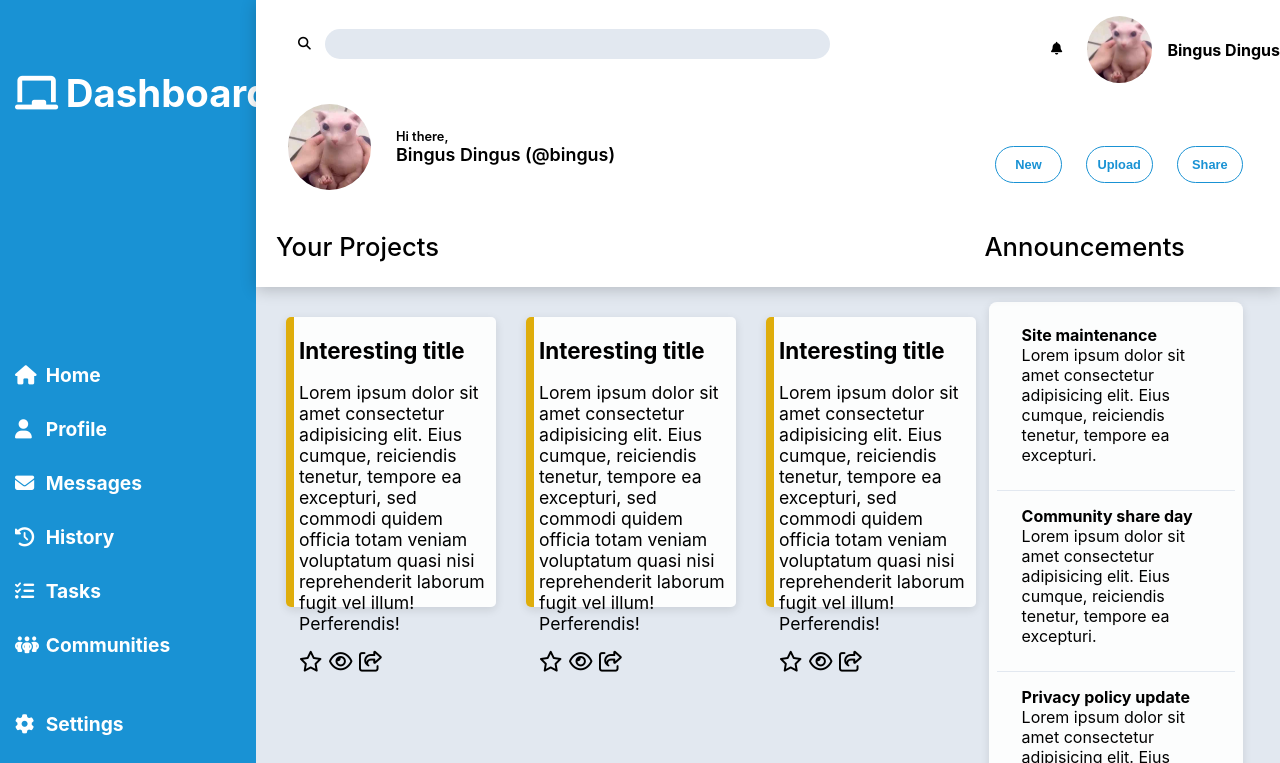
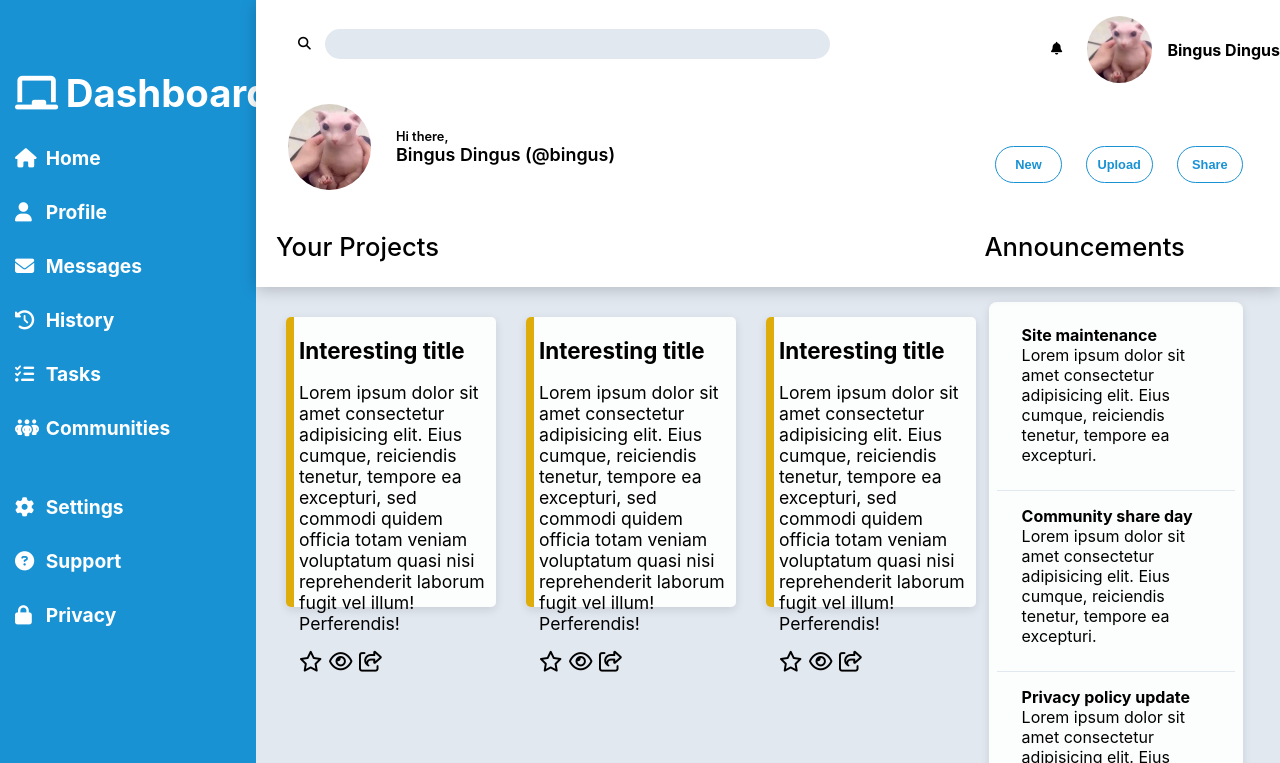
Before and after one commit to matekem/Admin-dashboard, a plain HTML site: page index.html in a window 1280 px wide. Shown: the top 763 px of the page. Drawn offline with Linux system fonts and the light colour scheme.

Commit message:
Fixed dashboard height issue

```diff
--- a/style.css
+++ b/style.css
@@ -67,10 +67,11 @@ ul{
     grid-template-rows: 50%;
     font-size:1.2rem;
     font-weight:bold;
+    height:25vh;
 }
 .dashboard{
     font-size:200%;
-
+    height:20px
 }
 #dash-icon{
     margin-top:25px;
```
